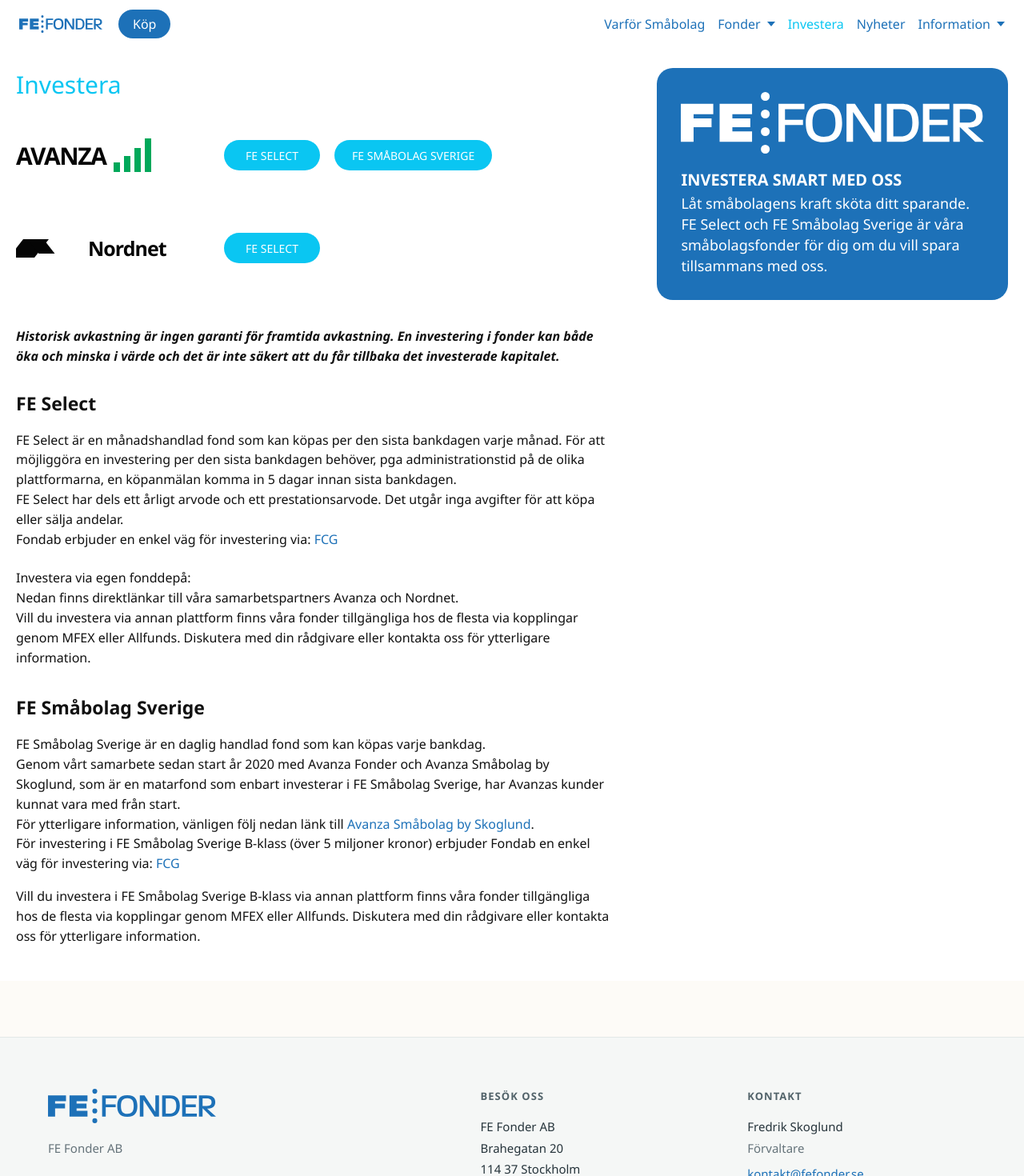
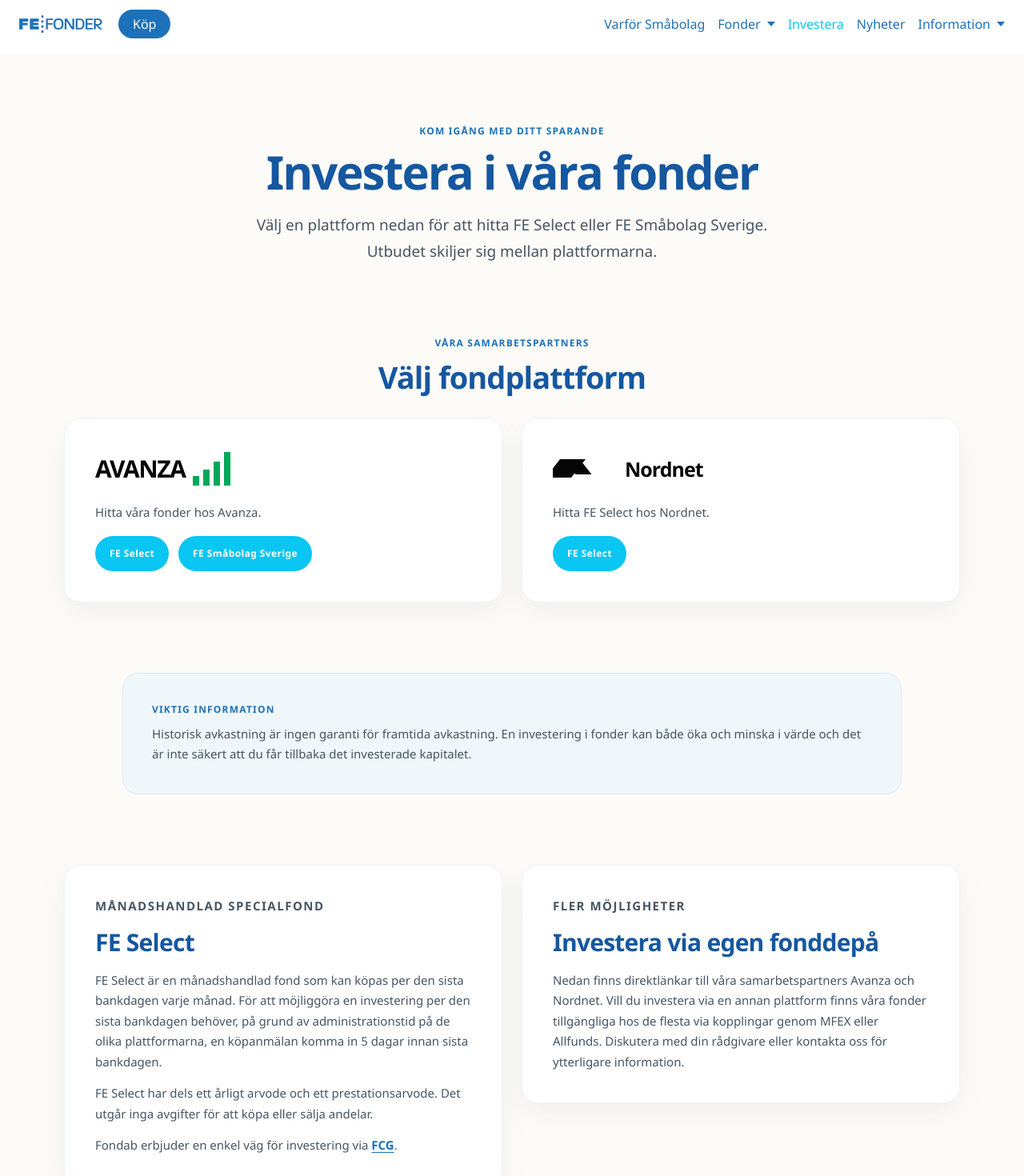
Before and after one commit to luebiff/fef, a React (Vite) app: page /Investera in a window 1280 px wide. Shown: the top 1470 px of the page at 80% size. Built offline with nearby package versions, Linux system fonts and the light colour scheme.

Commit message:
Invest page first draft

```diff
--- a/src/pages/Invest.tsx
+++ b/src/pages/Invest.tsx
@@ -1,17 +1,39 @@
 import "../styles/invest.css";
-import PromoAside from "../components/PromoAside";
 
 const avanzaUrl = "https://www.avanza.se/";
 const nordnetUrl = "https://www.nordnet.se/";
 
 function Invest() {
   return (
-    <main className="invest-page">
+    <section className="invest-page" aria-labelledby="invest-title">
       <div className="invest-content">
-        <h1 className="invest-title">Investera</h1>
+        <header className="invest-hero">
+          <p className="invest-eyebrow">Kom igång med ditt sparande</p>
+          <h1 className="invest-title" id="invest-title">
+            Investera i våra fonder
+          </h1>
+          <p className="invest-intro">
+            Välj en plattform nedan för att hitta FE Select eller FE Småbolag
+            Sverige. Utbudet skiljer sig mellan plattformarna.
+          </p>
+        </header>
 
-        <section className="invest-platforms" aria-label="Välj fondplattform">
-          <div className="invest-platform-row">
+        <section
+          className="invest-platforms"
+          aria-labelledby="invest-platforms-title"
+        >
+          <div className="invest-section-heading">
+            <p className="invest-eyebrow">Våra samarbetspartners</p>
+            <h2 className="invest-section-title" id="invest-platforms-title">
+              Välj fondplattform
+            </h2>
+          </div>
+
+          <div className="invest-platform-grid">
+            <section
+              className="invest-platform-card"
+              aria-labelledby="avanza-title"
+            >
               <a
                 className="invest-platform-logo avanza-logo"
                 href={avanzaUrl}
@@ -27,17 +49,26 @@ function Invest() {
                   <i />
                 </span>
               </a>
+              <h3 id="avanza-title" className="visually-hidden">
+                Avanza
+              </h3>
+              <p>Hitta våra fonder hos Avanza.</p>
               <div className="invest-platform-links">
                 <a href={avanzaUrl} target="_blank" rel="noreferrer">
-                FE SELECT
+                  FE Select
+                  <span className="visually-hidden"> hos Avanza</span>
                 </a>
                 <a href={avanzaUrl} target="_blank" rel="noreferrer">
-                FE SMÅBOLAG SVERIGE
+                  FE Småbolag Sverige
+                  <span className="visually-hidden"> hos Avanza</span>
                 </a>
               </div>
-          </div>
+            </section>
 
-          <div className="invest-platform-row">
+            <section
+              className="invest-platform-card"
+              aria-labelledby="nordnet-title"
+            >
               <a
                 className="invest-platform-logo nordnet-logo"
                 href={nordnetUrl}
@@ -51,38 +82,53 @@ function Invest() {
                 </span>
                 <span>Nordnet</span>
               </a>
+              <h3 id="nordnet-title" className="visually-hidden">
+                Nordnet
+              </h3>
+              <p>Hitta FE Select hos Nordnet.</p>
               <div className="invest-platform-links">
                 <a href={nordnetUrl} target="_blank" rel="noreferrer">
-                FE SELECT
+                  FE Select
+                  <span className="visually-hidden"> hos Nordnet</span>
                 </a>
               </div>
+            </section>
           </div>
         </section>
 
-        <p className="invest-risk-disclaimer">
+        <aside className="invest-risk-disclaimer">
+          <p className="invest-eyebrow">Viktig information</p>
+          <p>
             Historisk avkastning är ingen garanti för framtida avkastning. En
             investering i fonder kan både öka och minska i värde och det är inte
             säkert att du får tillbaka det investerade kapitalet.
           </p>
+        </aside>
 
+        <div className="invest-fund-grid">
           <section
             className="invest-fund-section"
             aria-labelledby="fe-select-title"
           >
+            <p className="invest-eyebrow">Månadshandlad specialfond</p>
             <h2 id="fe-select-title">FE Select</h2>
             <p>
               FE Select är en månadshandlad fond som kan köpas per den sista
               bankdagen varje månad. För att möjliggöra en investering per den
-            sista bankdagen behöver, pga administrationstid på de olika
-            plattformarna, en köpanmälan komma in 5 dagar innan sista bankdagen.
-            <br />
-            FE Select har dels ett årligt arvode och ett prestationsarvode. Det
-            utgår inga avgifter för att köpa eller sälja andelar.
-            <br />
-            Fondab erbjuder en enkel väg för investering via:{" "}
+              sista bankdagen behöver, på grund av administrationstid på de
+              olika plattformarna, en köpanmälan komma in 5 dagar innan sista
+              bankdagen.
+            </p>
+            <p>
+              FE Select har dels ett årligt arvode och ett prestationsarvode.
+              Det utgår inga avgifter för att köpa eller sälja andelar.
+            </p>
+            <p>
+              Fondab erbjuder en enkel väg för investering via{" "}
               <a href="https://www.fcgfonder.se/" target="_blank" rel="noreferrer">
                 FCG
               </a>
+              .
             </p>
           </section>
 
@@ -90,19 +136,14 @@ function Invest() {
             className="invest-direct-section"
             aria-labelledby="direct-invest-title"
           >
-          <h2 className="visually-hidden" id="direct-invest-title">
-            Investera via egen fonddepå
-          </h2>
+            <p className="invest-eyebrow">Fler möjligheter</p>
+            <h2 id="direct-invest-title">Investera via egen fonddepå</h2>
             <p>
-            Investera via egen fonddepå:
-            <br />
               Nedan finns direktlänkar till våra samarbetspartners Avanza och
-            Nordnet.
-            <br />
-            Vill du investera via annan plattform finns våra fonder
-            tillgängliga hos de flesta via kopplingar genom MFEX eller Allfunds.
-            Diskutera med din rådgivare eller kontakta oss för ytterligare
-            information.
+              Nordnet. Vill du investera via en annan plattform finns våra
+              fonder tillgängliga hos de flesta via kopplingar genom MFEX eller
+              Allfunds. Diskutera med din rådgivare eller kontakta oss för
+              ytterligare information.
             </p>
           </section>
 
@@ -110,38 +151,40 @@ function Invest() {
             className="invest-fund-section invest-small-cap-section"
             aria-labelledby="fe-small-cap-title"
           >
+            <p className="invest-eyebrow">Daglighandlad aktiefond</p>
             <h2 id="fe-small-cap-title">FE Småbolag Sverige</h2>
             <p>
-            FE Småbolag Sverige är en daglig handlad fond som kan köpas varje
-            bankdag.
-            <br />
+              FE Småbolag Sverige är en dagligen handlad fond som kan köpas
+              varje bankdag.
+            </p>
+            <p>
               Genom vårt samarbete sedan start år 2020 med Avanza Fonder och
               Avanza Småbolag by Skoglund, som är en matarfond som enbart
-            investerar i FE Småbolag Sverige, har Avanzas kunder kunnat vara med
-            från start.
-            <br />
-            För ytterligare information, vänligen följ nedan länk till{" "}
-            <a href="https://www.avanza.se/" target="_blank" rel="noreferrer">
+              investerar i FE Småbolag Sverige, har Avanzas kunder kunnat vara
+              med från start. För ytterligare information, följ länken till{" "}
+              <a href={avanzaUrl} target="_blank" rel="noreferrer">
                 Avanza Småbolag by Skoglund
               </a>
               .
-            <br />
+            </p>
+            <p>
               För investering i FE Småbolag Sverige B-klass (över 5 miljoner
-            kronor) erbjuder Fondab en enkel väg för investering via:{" "}
+              kronor) erbjuder Fondab en enkel väg för investering via{" "}
               <a href="https://www.fcgfonder.se/" target="_blank" rel="noreferrer">
                 FCG
               </a>
+              .
             </p>
             <p className="invest-small-cap-platform-info">
-            Vill du investera i FE Småbolag Sverige B-klass via annan plattform
-            finns våra fonder tillgängliga hos de flesta via kopplingar genom
-            MFEX eller Allfunds. Diskutera med din rådgivare eller kontakta oss
-            för ytterligare information.
+              Vill du investera i FE Småbolag Sverige B-klass via en annan
+              plattform finns våra fonder tillgängliga hos de flesta via
+              kopplingar genom MFEX eller Allfunds. Diskutera med din rådgivare
+              eller kontakta oss för ytterligare information.
             </p>
           </section>
         </div>
-      <PromoAside />
-    </main>
+      </div>
+    </section>
   );
 }
 
--- a/src/styles/invest.css
+++ b/src/styles/invest.css
@@ -1,47 +1,101 @@
 .invest-page {
   box-sizing: border-box;
-  display: grid;
-  grid-template-columns: minmax(0, 1.7fr) minmax(320px, 1fr);
-  align-items: start;
-  gap: 4.5%;
   min-height: calc(100vh - 67px);
-  margin: -10px;
-  padding: 28px 30px 44px;
-  background: #fff;
-  color: #111;
+  padding: clamp(48px, 7vw, 88px) 24px;
+  background: var(--color-background, #fdfbf7);
+  color: #263746;
 }
 
 .invest-content {
-  min-width: 0;
+  display: grid;
+  width: min(100%, 1120px);
+  gap: clamp(56px, 8vw, 88px);
+  margin: 0 auto;
+}
+
+.invest-hero {
+  max-width: 800px;
+  margin: 0 auto;
+  text-align: center;
+}
+
+.invest-eyebrow {
+  margin: 0 0 12px;
+  color: var(--color-primary, #1d71b8);
+  font-size: 12px;
+  font-weight: 700;
+  letter-spacing: 0.1em;
+  line-height: 1.45;
+  text-transform: uppercase;
 }
 
 .invest-title {
-  margin: 0 0 24px;
-  color: var(--color-secondary);
-  font-size: 30px;
-  font-weight: 500;
+  margin: 0 0 18px;
+  color: var(--color-primary-dark, #1557a0);
+  font-size: clamp(38px, 5vw, 58px);
+  font-weight: 600;
+  letter-spacing: -0.035em;
+  line-height: 1.08;
+  text-wrap: balance;
+}
+
+.invest-intro {
+  max-width: 660px;
+  margin: 0 auto;
+  color: #465563;
+  font-size: clamp(17px, 2vw, 19px);
+  line-height: 1.75;
 }
 
 .invest-platforms {
   display: grid;
   gap: 28px;
-  margin: 0 0 54px;
 }
 
-.invest-platform-row {
+.invest-section-heading {
+  text-align: center;
+}
+
+.invest-section-title {
+  margin: 0;
+  color: var(--color-primary-dark, #1557a0);
+  font-size: clamp(27px, 3.2vw, 38px);
+  font-weight: 600;
+  letter-spacing: -0.025em;
+  line-height: 1.2;
+}
+
+.invest-platform-grid {
   display: grid;
-  grid-template-columns: 240px minmax(0, 1fr);
-  align-items: center;
-  gap: 20px;
-  min-height: 88px;
+  grid-template-columns: repeat(2, minmax(0, 1fr));
+  gap: 24px;
+}
+
+.invest-platform-card {
+  display: grid;
+  align-content: start;
+  justify-items: start;
+  gap: 18px;
+  min-width: 0;
+  padding: clamp(24px, 4vw, 38px);
+  border: 1px solid rgba(29, 113, 184, 0.08);
+  border-radius: 20px;
+  background: #fff;
+  box-shadow: 0 12px 36px rgba(24, 55, 81, 0.06);
 }
 
 .invest-platform-logo {
   display: inline-flex;
-  width: fit-content;
+  min-height: 48px;
   align-items: center;
   color: #050505;
   text-decoration: none;
+}
+
+.invest-platform-logo:focus-visible {
+  border-radius: 6px;
+  outline: 3px solid var(--color-primary);
+  outline-offset: 4px;
 }
 
 .avanza-logo {
@@ -111,75 +165,135 @@
   transform: skew(38deg);
 }
 
+.invest-platform-card > p {
+  margin: 0;
+  color: #465563;
+  font-size: 15px;
+  line-height: 1.6;
+}
+
 .invest-platform-links {
   display: flex;
   flex-wrap: wrap;
-  gap: 18px;
+  gap: 12px;
 }
 
 .invest-platform-links a {
   display: inline-flex;
-  min-width: 120px;
-  min-height: 38px;
+  min-height: 44px;
   box-sizing: border-box;
   align-items: center;
   justify-content: center;
-  padding: 9px 22px;
+  padding: 10px 18px;
   border-radius: 999px;
-  background: var(--color-secondary);
+  background: var(--color-secondary, #0ac6f2);
   color: #fff;
-  font-size: 14px;
+  font-size: 12px;
+  font-weight: 700;
+  letter-spacing: 0.035em;
   text-align: center;
   text-decoration: none;
-  transition: background-color 150ms ease;
+  transition:
+    background-color 160ms ease,
+    transform 160ms ease;
 }
 
 .invest-platform-links a:hover,
 .invest-platform-links a:focus-visible {
-  background: var(--color-primary);
+  background: var(--color-secondary-dark, #0a9db3);
+}
+
+.invest-platform-links a:hover {
+  transform: translateY(-2px);
+}
+
+.invest-platform-links a:focus-visible {
+  outline: 3px solid var(--color-primary);
+  outline-offset: 3px;
 }
 
 .invest-risk-disclaimer {
   max-width: 900px;
-  margin: 0 0 30px;
-  font-size: 16px;
-  font-style: italic;
-  font-weight: 600;
-  line-height: 1.55;
+  margin: 0 auto;
+  padding: clamp(24px, 4vw, 36px);
+  border: 1px solid rgba(29, 113, 184, 0.1);
+  border-radius: 20px;
+  background: #f0f7fb;
 }
 
-.invest-fund-section h2 {
-  margin: 0 0 18px;
-  font-size: 23px;
+.invest-risk-disclaimer .invest-eyebrow {
+  margin-bottom: 10px;
+}
+
+.invest-risk-disclaimer > p:last-child {
+  margin: 0;
+  color: #465563;
+  font-size: 15px;
+  font-weight: 500;
+  line-height: 1.7;
+}
+
+.invest-fund-grid {
+  display: grid;
+  grid-template-columns: repeat(2, minmax(0, 1fr));
+  align-items: start;
+  gap: 24px;
+}
+
+.invest-fund-section,
+.invest-direct-section {
+  min-width: 0;
+  padding: clamp(24px, 4vw, 38px);
+  border: 1px solid rgba(29, 113, 184, 0.08);
+  border-radius: 20px;
+  background: #fff;
+  box-shadow: 0 12px 36px rgba(24, 55, 81, 0.06);
+}
+
+.invest-fund-section h2,
+.invest-direct-section h2 {
+  margin: 0 0 16px;
+  color: var(--color-primary-dark, #1557a0);
+  font-size: clamp(23px, 3vw, 30px);
+  font-weight: 600;
+  letter-spacing: -0.025em;
+  line-height: 1.25;
+  text-wrap: balance;
 }
 
 .invest-fund-section p,
 .invest-direct-section p {
-  max-width: 1000px;
-  margin: 0;
-  font-size: 16px;
-  line-height: 1.55;
+  margin: 0 0 14px;
+  color: #465563;
+  font-size: 15px;
+  line-height: 1.7;
+}
+
+.invest-fund-section p:last-child,
+.invest-direct-section p:last-child {
+  margin-bottom: 0;
 }
 
 .invest-fund-section a {
-  color: var(--color-primary);
-  text-decoration: none;
+  color: var(--color-primary, #1d71b8);
+  font-weight: 600;
+  text-decoration: underline;
+  text-underline-offset: 3px;
 }
 
 .invest-fund-section a:hover {
-  text-decoration: underline;
-}
-
-.invest-direct-section {
-  margin-top: 24px;
+  color: var(--color-primary-dark, #1557a0);
 }
 
 .invest-small-cap-section {
-  margin-top: 34px;
+  grid-column: 1 / -1;
 }
 
 .invest-small-cap-platform-info {
-  margin-top: 16px !important;
+  margin-top: 20px !important;
+  padding: 16px;
+  border-radius: 12px;
+  background: #f0f7fb;
 }
 
 .visually-hidden {
@@ -194,40 +308,77 @@
   border: 0;
 }
 
-@media (max-width: 850px) {
+@media (max-width: 760px) {
   .invest-page {
-    grid-template-columns: minmax(0, 1fr);
-    gap: 28px;
-    padding: 24px 18px 36px;
+    padding: 48px 20px 64px;
   }
 
-  .invest-title {
-    font-size: 27px;
+  .invest-content {
+    gap: 56px;
   }
 
-  .invest-platforms {
-    gap: 24px;
-    margin-bottom: 36px;
+  .invest-fund-grid {
+    grid-template-columns: minmax(0, 1fr);
   }
 
-  .invest-platform-row {
+  .invest-small-cap-section {
+    grid-column: auto;
+  }
+}
+
+@media (max-width: 560px) {
+  .invest-page {
+    padding: 40px 16px 52px;
+  }
+
+  .invest-content {
+    gap: 48px;
+  }
+
+  .invest-platform-grid {
     grid-template-columns: minmax(0, 1fr);
     gap: 16px;
   }
 
+  .invest-platforms {
+    gap: 22px;
+  }
+
+  .invest-section-heading {
+    text-align: left;
+  }
+
+  .invest-platform-card,
+  .invest-fund-section,
+  .invest-direct-section {
+    padding: 24px 20px;
+    border-radius: 16px;
+  }
+
   .invest-platform-links {
-    gap: 10px;
+    width: 100%;
   }
 
   .invest-platform-links a {
-    min-width: 112px;
-    padding: 9px 16px;
-    font-size: 12px;
+    flex: 1 1 140px;
   }
 
-  .invest-risk-disclaimer,
+  .invest-risk-disclaimer {
+    padding: 24px 20px;
+    border-radius: 16px;
+  }
+
+  .invest-intro,
+  .invest-risk-disclaimer > p:last-child,
   .invest-fund-section p,
   .invest-direct-section p {
     font-size: 15px;
+    line-height: 1.7;
   }
 }
+
+@media (prefers-reduced-motion: reduce) {
+  .invest-platform-links a {
+    transition: none;
+  }
+}
```
Lines whose indentation alone changed are shown as unchanged.
